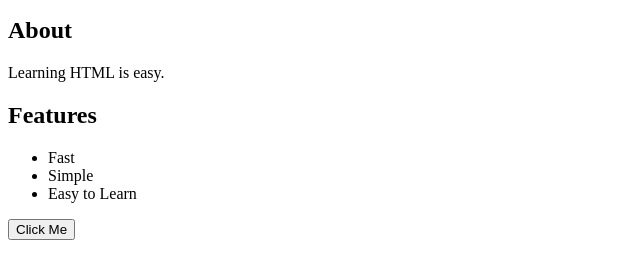
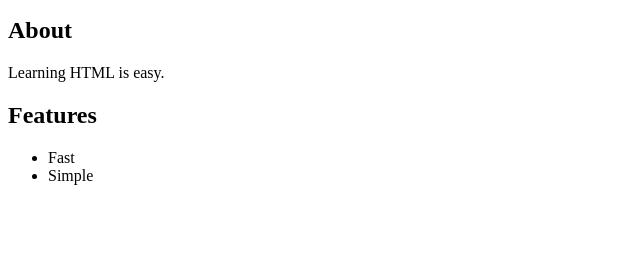
Before and after one commit to dhanushkumardevops-design/git-, a plain HTML site: page index.html in a window 1280 px wide. Shown: the part 101-380 px from the top of the page, without its empty margins (0-640 px from the left). Drawn offline with Linux system fonts and the light colour scheme.

Commit message:
Update index.html

```diff
--- a/index.html
+++ b/index.html
@@ -12,8 +12,3 @@
     <ul>
         <li>Fast</li>
         <li>Simple</li>
-        <li>Easy to Learn</li>
-    </ul>
-    <button>Click Me</button>
-</body>
-</html>
```
